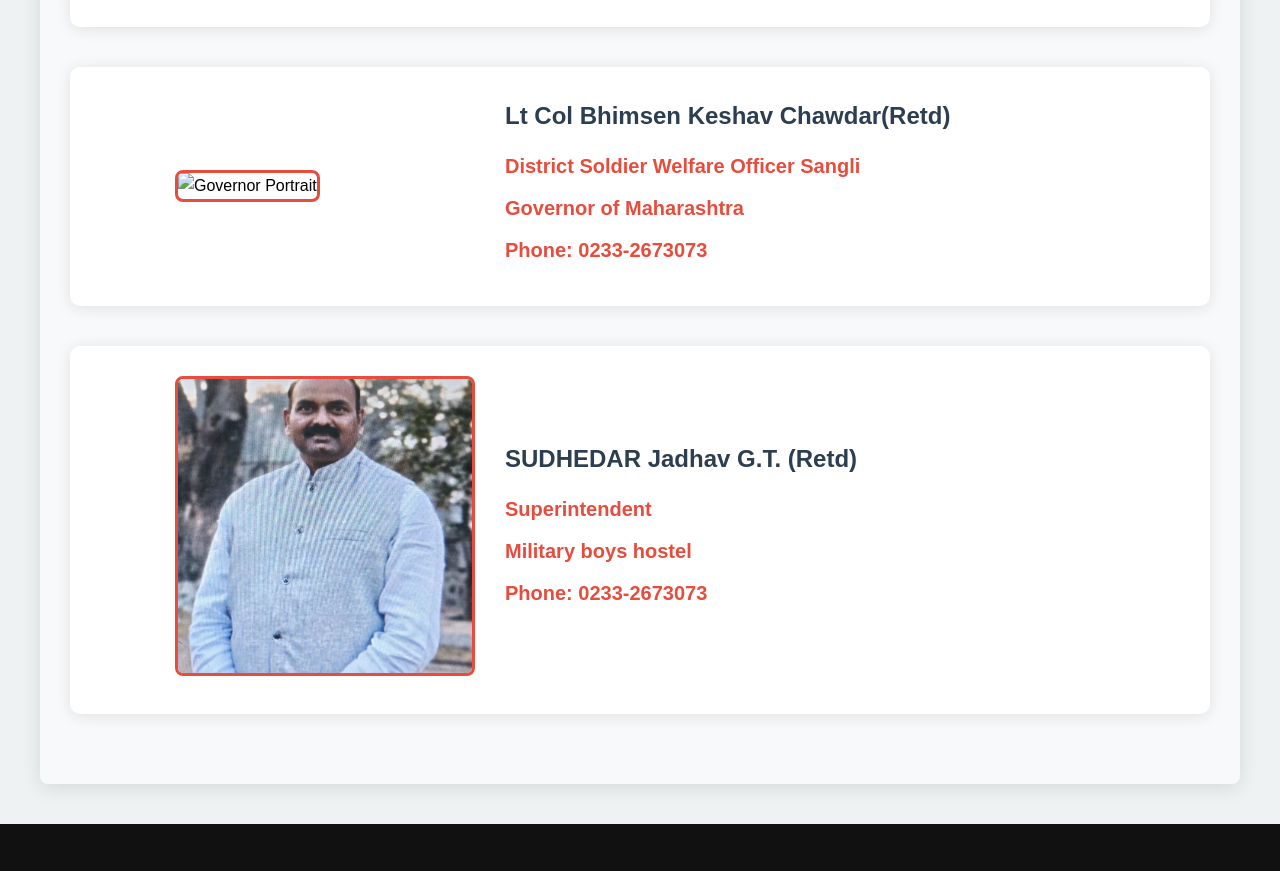
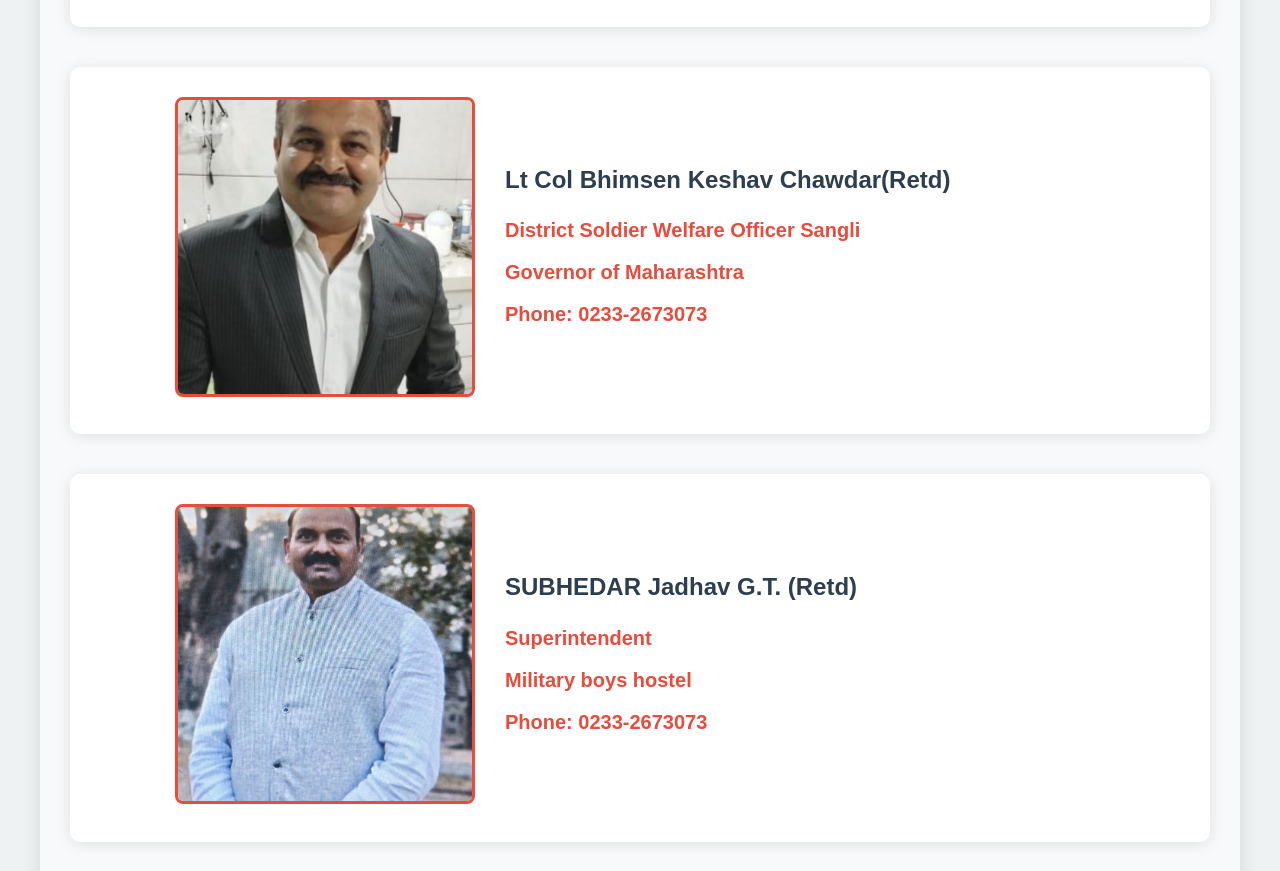
Before and after one commit to subravbhande/mbhsangli, a plain HTML site: page Administration.html in a window 1280 px wide. Shown: the part 1581-2452 px from the top of the page. Drawn offline with Linux system fonts and the light colour scheme.

Commit message:
Administration.html

```diff
--- a/Administration.html
+++ b/Administration.html
@@ -312,10 +312,10 @@
                     designation: "District Soldier Welfare Officer Sangli",
                     work: "Governor of Maharashtra",
                     phone: "Phone: 0233-2673073",
-                    img: "images/bhimsen.jpg"
+                    img: "bhimsen.jpg"
                 },
                 {
-                    name: "SUDHEDAR Jadhav G.T. (Retd) ",
+                    name: "SUBHEDAR Jadhav G.T. (Retd) ",
                     designation: "Superintendent",
                     work: "Military boys hostel",
                     phone: "Phone: 0233-2673073",
```
